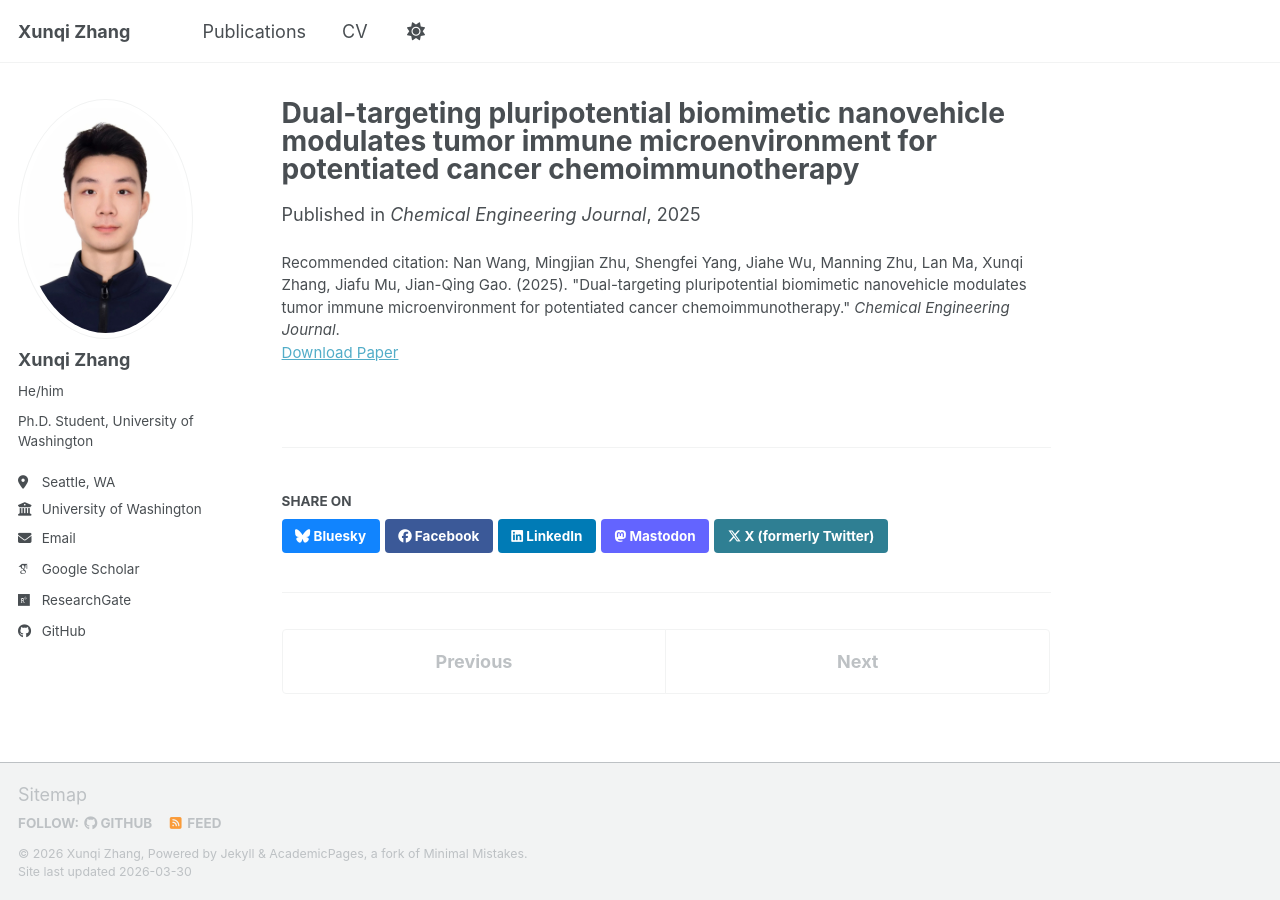
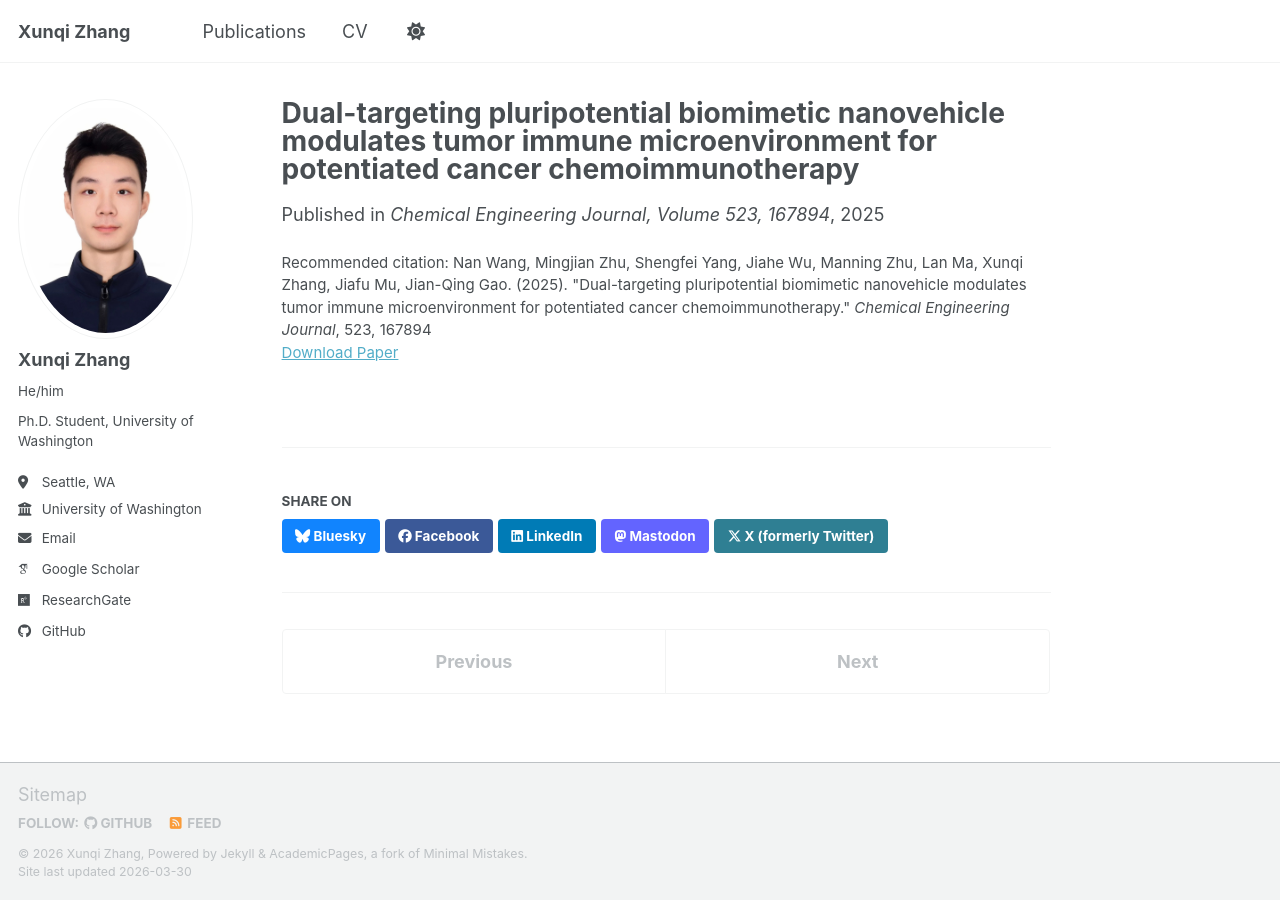
Before and after one commit to xunqizhang2024-debug/xunqizhang2024-debug.github.io, a Jekyll site: the page built from _publications/2025-cej-dual-targeting-nanovehicle.md, in a window 1280 px wide. Built offline with Jekyll 4.4.1, drawn with Linux system fonts in a browser that asks for light colours; some web fonts are replaced; a script bundle is joined from its source files by our own code; library files that are not in the unit come from our copies.

Commit message:
Update 2025-cej-dual-targeting-nanovehicle.md

```diff
--- a/_publications/2025-cej-dual-targeting-nanovehicle.md
+++ b/_publications/2025-cej-dual-targeting-nanovehicle.md
@@ -5,7 +5,7 @@ category: manuscripts
 permalink: /publication/2025-cej-dual-targeting-nanovehicle
 excerpt: 'A biomimetic nanovehicle for dual tumor-targeted drug delivery and immune microenvironment modulation.'
 date: 2025-11-01
-venue: 'Chemical Engineering Journal'
+venue: 'Chemical Engineering Journal, Volume 523, 167894'
 paperurl: 'https://doi.org/10.1016/j.cej.2025.167894'
-citation: 'Nan Wang, Mingjian Zhu, Shengfei Yang, Jiahe Wu, Manning Zhu, Lan Ma, Xunqi Zhang, Jiafu Mu, Jian-Qing Gao. (2025). &quot;Dual-targeting pluripotential biomimetic nanovehicle modulates tumor immune microenvironment for potentiated cancer chemoimmunotherapy.&quot; <i>Chemical Engineering Journal</i>.'
+citation: 'Nan Wang, Mingjian Zhu, Shengfei Yang, Jiahe Wu, Manning Zhu, Lan Ma, Xunqi Zhang, Jiafu Mu, Jian-Qing Gao. (2025). &quot;Dual-targeting pluripotential biomimetic nanovehicle modulates tumor immune microenvironment for potentiated cancer chemoimmunotherapy.&quot; <i>Chemical Engineering Journal</i>, 523, 167894'
 ---
```
